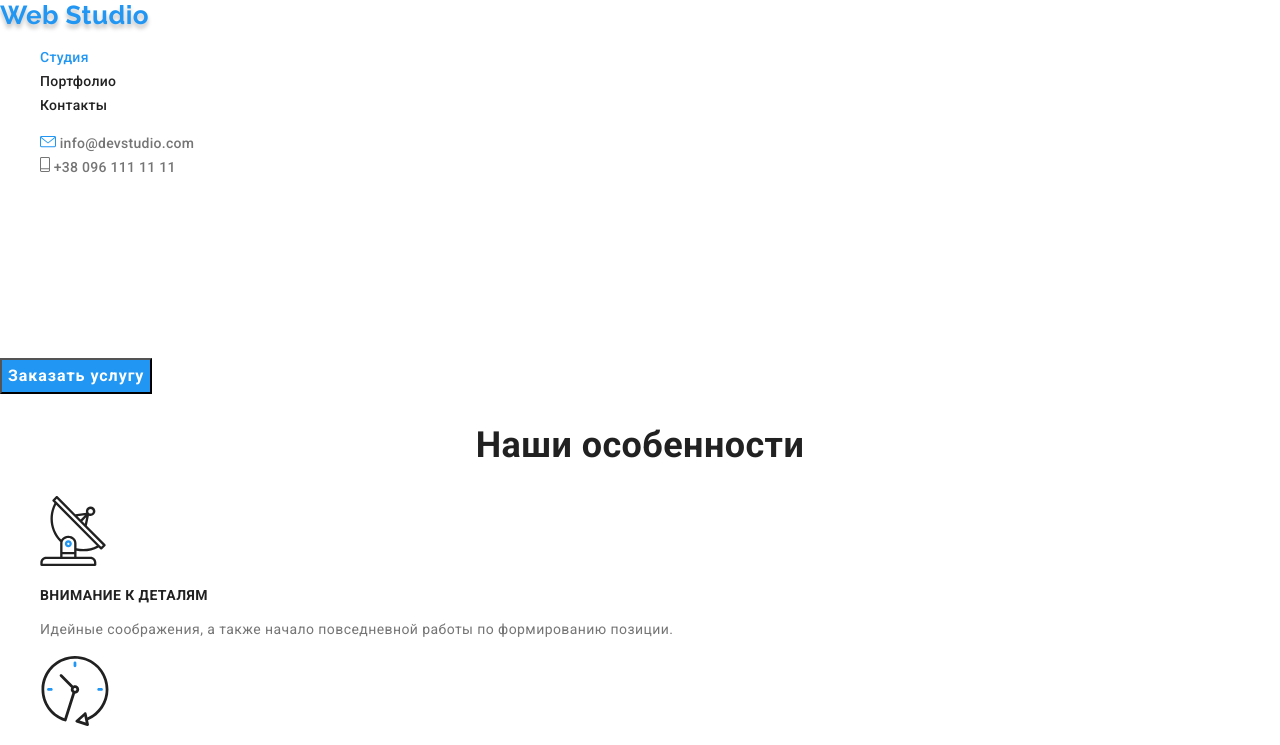
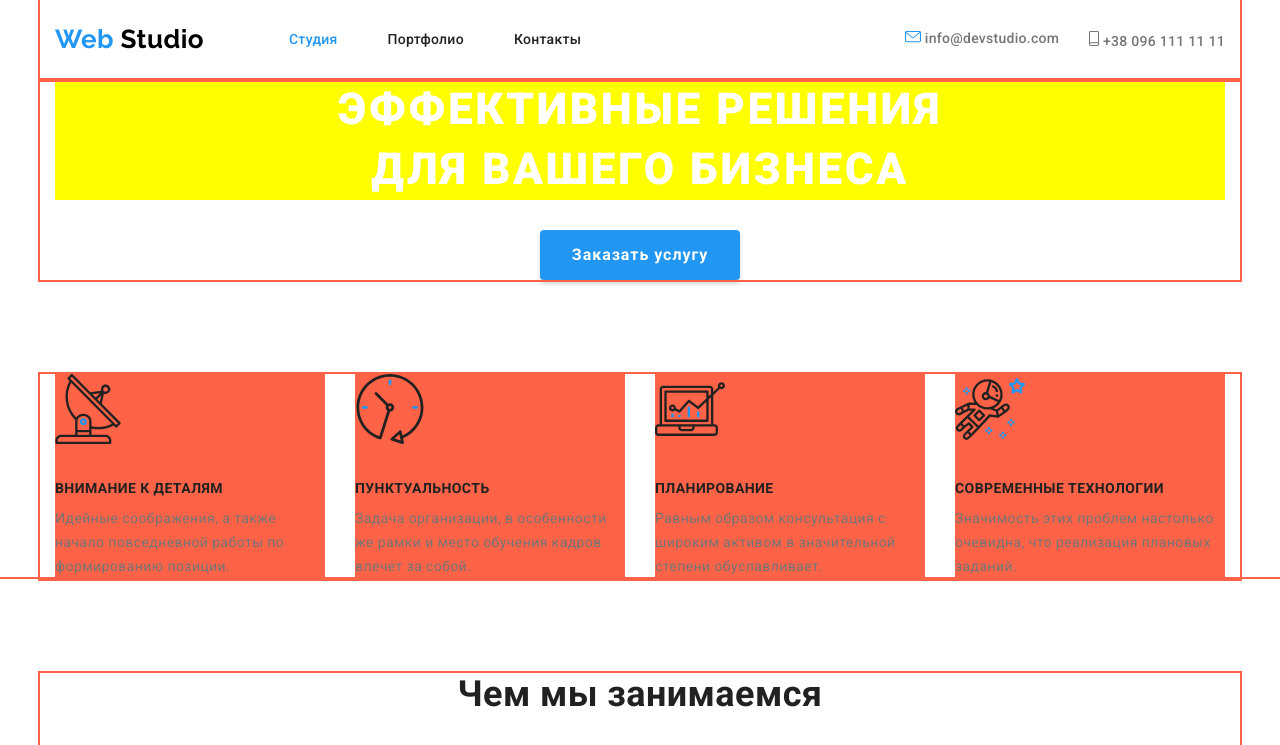
Before and after one commit to ElenaKononenko/goit-markup-hw-03, a plain HTML site: page index.html in a window 1280 px wide. Shown: the top 745 px of the page. Drawn offline with Linux system fonts and the light colour scheme.

Commit message:
Подготовка с записаным вебинаром

```diff
--- a/css/common.css
+++ b/css/common.css
@@ -4,6 +4,16 @@
 /* акцент #2196F3 */
 /* вторичный фон #F5F4FA */
 /* цвет лого #000000 */
+
+html {
+  box-sizing: border-box;
+}
+
+*,
+*::before,
+*::after {
+  box-sizing: inherit;
+}
 
 :root {
   --primary-text-color: #757575;
@@ -13,6 +23,8 @@
   --secondary-bg-color: #f5f4fa;
   --footer-link-color: rgba(255, 255, 255, 0.6);
 }
+
+/* Остальной код */
 /* font-family: 'Raleway', sans-serif;
 font-family: 'Roboto', sans-serif; */
 body {
@@ -27,28 +39,67 @@ body {
 
 /* button */
 .button {
+  display: inline-block;
+
+  border-radius: 4px;
+  border: none;
+  padding: 10px 32px;
+  min-width: 200px;
+
   color: var(--primary-white-color);
   background-color: var(--accent-color);
+  border-color: transparent;
+  box-shadow: 0px 4px 4px rgba(0, 0, 0, 0.15);
 
-  font-family: inherit;
+  align-items: center;
+  text-align: center;
+
   font-weight: 700;
   font-size: 16px;
   line-height: 1.87;
   letter-spacing: 0.06em;
+}
 
-  align-items: center;
-  text-align: center;
+.button.sub {
+  padding-top: 10px;
+  padding-right: 28px;
+  padding-bottom: 10px;
+  padding-left: 28px;
+}
+
+.container {
+  width: 1200px;
+  padding-left: 15px;
+  padding-right: 15px;
+  margin: 0 auto;
+  outline: 2px solid tomato;
 }
 
 /* утилита */
 .list {
   list-style: none;
+  padding: 0;
+  margin: 0;
+}
+/* прячем заголовок */
+.is-hidden {
+  display: none;
+}
+
+/* шапка */
+/* .header-nav {
+  padding-top: 24px;
+  padding-bottom: 25px;
+} */
+
+.main-nav {
+  display: flex;
+  align-items: center;
 }
 
 /* логотип */
 .logo {
   color: #000000;
-  text-shadow: 0px 4px 4px rgba(0, 0, 0, 0.25);
 
   font-family: "Raleway", sans-serif;
   font-weight: 700;
@@ -64,7 +115,24 @@ body {
   color: var(--accent-color);
 }
 /* .site-nav */
+.site-nav {
+  display: flex;
+  margin-left: 85px;
+}
+/* .site-nav .item:not(:last-child) {
+  margin-right: 50px;
+} */
+
+.site-nav .item + .item {
+  margin-left: 50px;
+}
+
 .site-nav .link {
+  display: block;
+
+  padding-top: 32px;
+  padding-bottom: 32px;
+
   color: var(--title-text-color);
 
   font-weight: 500;
@@ -81,7 +149,24 @@ body {
   color: var(--accent-color);
 }
 /* add-header */
+
+.add-header {
+  display: flex;
+  margin-left: auto;
+}
+
+.add-header .item + .item {
+  margin-left: 30px;
+}
+/* .add-header .item:not(:last-child) {
+  margin-right: 30px;
+
+} */
+
 .add-header .link {
+  display: block;
+  /* padding-top: 32px;
+  padding-bottom: 32px; */
   color: var(--primary-text-color);
 
   font-weight: 500;
@@ -97,6 +182,8 @@ body {
 /*footer*/
 .footer {
   background-color: #2f303a;
+  padding-top: 60px;
+  padding-bottom: 60px;
 }
 .footer .logo {
   color: var(--primary-white-color);
@@ -108,6 +195,9 @@ body {
 address p {
   color: var(--primary-white-color);
   font-style: normal;
+
+  margin-top: 20px;
+  margin-bottom: 9px;
 }
 address a {
   color: var(--footer-link-color);
@@ -137,17 +227,36 @@ address a {
 /* main index */
 
 /* hero */
+.hero {
+  text-align: center;
+}
+
 .hero-title {
   color: var(--primary-white-color);
 
   font-weight: 900;
   font-size: 44px;
   line-height: 1.36;
-  text-align: center;
+
   letter-spacing: 0.06em;
   text-transform: uppercase;
+
+  margin-top: 0;
+  margin-bottom: 30px;
+
+  background-color: yellow;
 }
+
 /* sectoin */
+.section:not(.features) {
+  padding-top: 94px;
+  padding-bottom: 94px;
+  outline: 2px solid tomato;
+}
+.section.features {
+  padding-top: 94px;
+}
+
 .section-title {
   color: var(--title-text-color);
 
@@ -155,7 +264,24 @@ address a {
   font-size: 36px;
   line-height: 1.17;
   text-align: center;
+
+  margin-top: 0;
+  margin-bottom: 50px;
 }
+
+/* features*/
+
+.features-list {
+  display: flex;
+}
+.features-list .item {
+  width: 270px;
+  background-color: tomato;
+}
+.features-list .item + .item {
+  margin-left: 30px;
+}
+
 .features-list .title {
   font-weight: 700;
   font-size: 14px;
@@ -164,6 +290,12 @@ address a {
 }
 .features-list .title {
   color: var(--title-text-color);
+  margin-top: 30px;
+  margin-bottom: 10px;
+}
+.features-list p {
+  margin-top: 0;
+  margin-bottom: 0;
 }
 
 /* work  */
@@ -177,6 +309,8 @@ address a {
   text-align: center;
 
   text-transform: uppercase;
+
+  margin: 0;
 }
 
 /* team  */
@@ -193,7 +327,9 @@ address a {
   font-size: 14px;
   line-height: 1.14;
   text-align: center;
-  text-transform: uppercase;
+
+  margin-top: 30px;
+  margin-bottom: 10px;
 }
 .team .text {
   font-weight: 400;
@@ -201,6 +337,9 @@ address a {
   line-height: 1.19;
 
   text-align: center;
+
+  margin-top: 0;
+  margin-bottom: 16px;
 }
 .team .social-icons {
   background-color: var(--primary-white-color);
@@ -217,8 +356,17 @@ address a {
 }
 
 /* portfolio main */
+.portfolio {
+  padding-top: 94px;
+  padding-bottom: 94px;
+  outline: 2px solid tomato;
+}
 
-.portfilio .filter {
+.portfolio .filter {
+  border-radius: 4px;
+  border: none;
+  padding: 6px 22px;
+
   color: var(--title-text-color);
   background-color: var(--secondary-bg-color);
   font-family: inherit;
@@ -229,10 +377,12 @@ address a {
   text-align: center;
   letter-spacing: 0.03em;
 }
-.portfilio .filter:hover,
-.portfilio .filter:focus {
+.portfolio .filter:hover,
+.portfolio .filter:focus {
   color: var(--primary-white-color);
   background-color: var(--accent-color);
+  box-shadow: 0px 2px 2px rgba(0, 0, 0, 0.12), 0px 1px 2px rgba(0, 0, 0, 0.08),
+    0px 3px 1px rgba(0, 0, 0, 0.1);
 }
 
 .projects {
@@ -242,6 +392,9 @@ address a {
 .projects-link a {
   color: inherit;
   text-decoration: none;
+}
+.projects .text {
+  padding: 20px 24px;
 }
 
 /* не ховерится картинка */
@@ -258,10 +411,14 @@ address a {
 
   letter-spacing: 0.06em;
   text-decoration: none;
+
+  margin-top: 0;
+  margin-bottom: 4px;
 }
 
 .projects-text {
   font-weight: 400;
   font-size: 16px;
   line-height: 1.87;
+  margin: 0;
 }
--- a/index.html
+++ b/index.html
@@ -13,49 +13,55 @@
   </head>
   <body>
     <!--Верхняя линия-->
-    <header>
-      <nav>
+    <header class="header-nav">
+      <div class="container main-nav">
         <a href="./index.html" class="logo"
           ><span class="logo-color">Web</span> Studio</a
         >
-
+        <nav>
           <ul class="site-nav list">
-          <li><a href="" class="link current">Студия</a></li>
-          <li><a href="./portfolio.html" class="link">Портфолио</a></li>
-          <li><a href="" class="link">Контакты</a></li>
+            <li class="item"><a href="" class="link current">Студия</a></li>
+            <li class="item">
+              <a href="./portfolio.html" class="link">Портфолио</a>
+            </li>
+            <li class="item"><a href="" class="link">Контакты</a></li>
           </ul>
         </nav>
 
         <ul class="add-header list">
-        <li>
+          <li class="item">
             <a href="mailto:info@devstudio.com" class="link"
               ><img src="./img/envelope(hover).svg" alt="конверт" />
               info@devstudio.com</a
             >
           </li>
-        <li>
+          <li class="item">
             <a href="tel:+380961111111" class="link"
               ><img src="./img/phone.svg" alt="телефон" /> +38 096 111 11 11</a
             >
           </li>
         </ul>
+      </div>
     </header>
     <main>
       <!--Герой -->
 
       <section class="hero">
+        <div class="container">
           <h1 class="hero-title">
             Эффективные решения <br />
             для вашего бизнеса
           </h1>
           <button type="button" class="button">Заказать услугу</button>
+        </div>
       </section>
 
       <!--Особенности-->
-      <section class="section">
-        <h2 class="section-title">Наши особенности</h2>
+      <section class="section features">
+        <div class="container">
+          <h2 class="section-title is-hidden">Наши особенности</h2>
           <ul class="features-list list">
-          <li>
+            <li class="item">
               <img src="./img/Group.svg" alt="Спутник" />
               <h3 class="title">Внимание к деталям</h3>
               <p>
@@ -63,15 +69,15 @@
                 формированию позиции.
               </p>
             </li>
-          <li>
+            <li class="item">
               <img src="./img/clock1.svg" alt="часы" />
               <h3 class="title">Пунктуальность</h3>
               <p>
-              Задача организации, в особенности же рамки и место обучения кадров
-              влечет за собой.
+                Задача организации, в особенности же рамки и место обучения
+                кадров влечет за собой.
               </p>
             </li>
-          <li>
+            <li class="item">
               <img src="./img/diagram1.svg" alt="диаграма" />
               <h3 class="title">Планирование</h3>
               <p>
@@ -79,7 +85,7 @@
                 степени обуславливает.
               </p>
             </li>
-          <li>
+            <li class="item">
               <img src="./img/astronaut1.svg" alt="астронавт" />
               <h3 class="title">Современные технологии</h3>
               <p>
@@ -88,9 +94,11 @@
               </p>
             </li>
           </ul>
+        </div>
       </section>
       <!--Чем мы занимаемся-->
-      <section class="section">
+      <section class="section works">
+        <div class="container">
           <h2 class="section-title">Чем мы занимаемся</h2>
           <ul class="work list">
             <li>
@@ -106,13 +114,19 @@
               <h3 class="title">Дизайнерские решения</h3>
             </li>
           </ul>
+        </div>
       </section>
       <!--Наша команда-->
       <section class="section team">
+        <div class="container">
           <h2 class="section-title">Наша команда</h2>
           <ul class="list">
             <li class="social-icons">
-            <img src="./img/nikolay.jpg" alt="Николай Кучеренко" width="270" />
+              <img
+                src="./img/nikolay.jpg"
+                alt="Николай Кучеренко"
+                width="270"
+              />
               <h3 class="title">Николай Кучеренко</h3>
               <p class="text">Product Designer</p>
               <ul class="list">
@@ -240,9 +254,11 @@
               </ul>
             </li>
           </ul>
+        </div>
       </section>
       <!--Постоянные клиенты-->
       <section class="section customers">
+        <div class="container">
           <h2 class="section-title">Постоянные клиенты</h2>
           <ul class="list">
             <li>
@@ -280,14 +296,20 @@
             </li>
             <li>
               <a href="">
-              <img src="./img/logo-6.svg" alt="company tag line" class="link" />
+                <img
+                  src="./img/logo-6.svg"
+                  alt="company tag line"
+                  class="link"
+                />
               </a>
             </li>
           </ul>
+        </div>
       </section>
     </main>
     <!--Подвал-->
     <footer class="footer">
+      <div class="container">
         <!--Адрес-->
         <div>
           <a href="./index.html" class="logo"
@@ -312,16 +334,21 @@
               <a href="" aria-label="Ссылка на Twitter" class="link">twitter</a>
             </li>
             <li>
-            <a href="" aria-label="Ссылка на Facebook" class="link">facebook</a>
+              <a href="" aria-label="Ссылка на Facebook" class="link"
+                >facebook</a
+              >
             </li>
             <li>
-            <a href="" aria-label="Ссылка на Linkedin" class="link">linkedin</a>
+              <a href="" aria-label="Ссылка на Linkedin" class="link"
+                >linkedin</a
+              >
             </li>
           </ul>
         </div>
         <div class="form">
           <p class="form-text">Подпишитесь на рассылку</p>
-        <button class="button">Подписаться</button>
+          <button class="button sub">Подписаться</button>
+        </div>
       </div>
     </footer>
   </body>
```
Also changed, not shown: portfolio.html (+14 -6 lines). Lines whose indentation alone changed are shown as unchanged.
